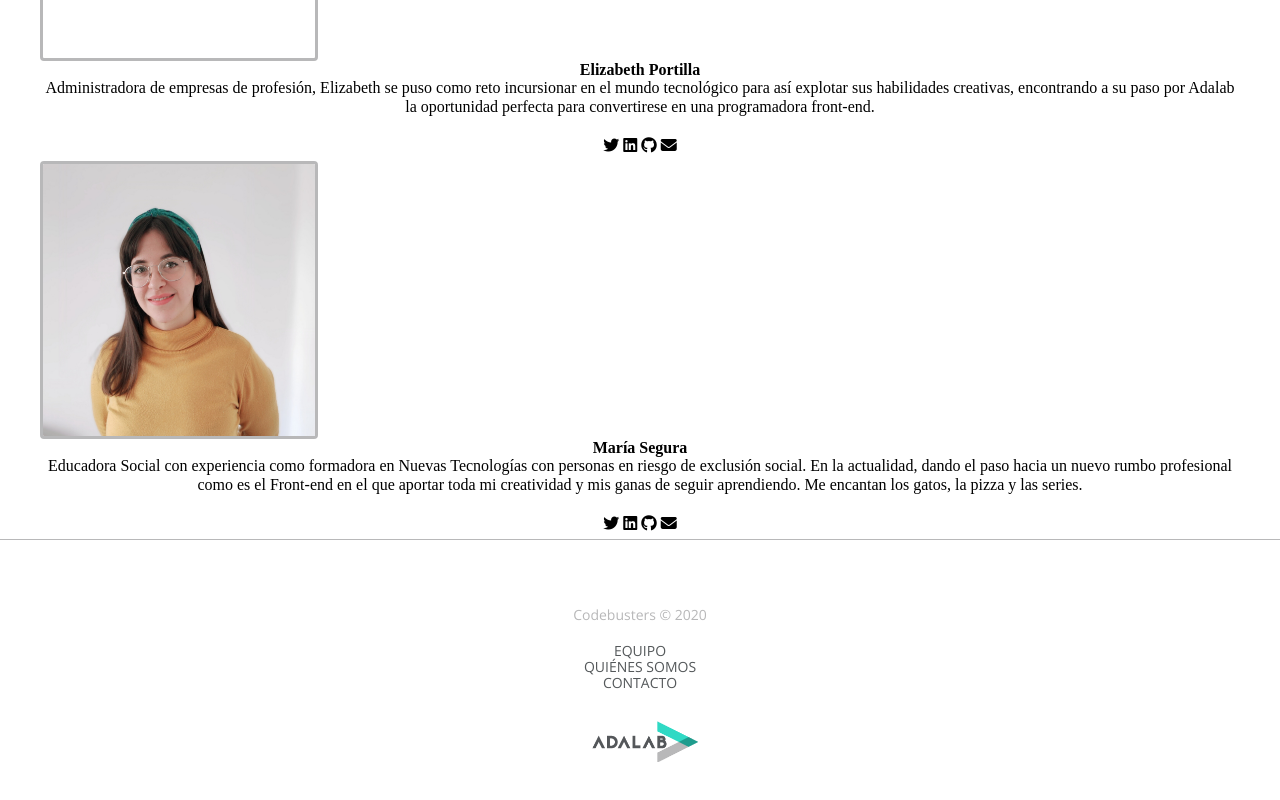
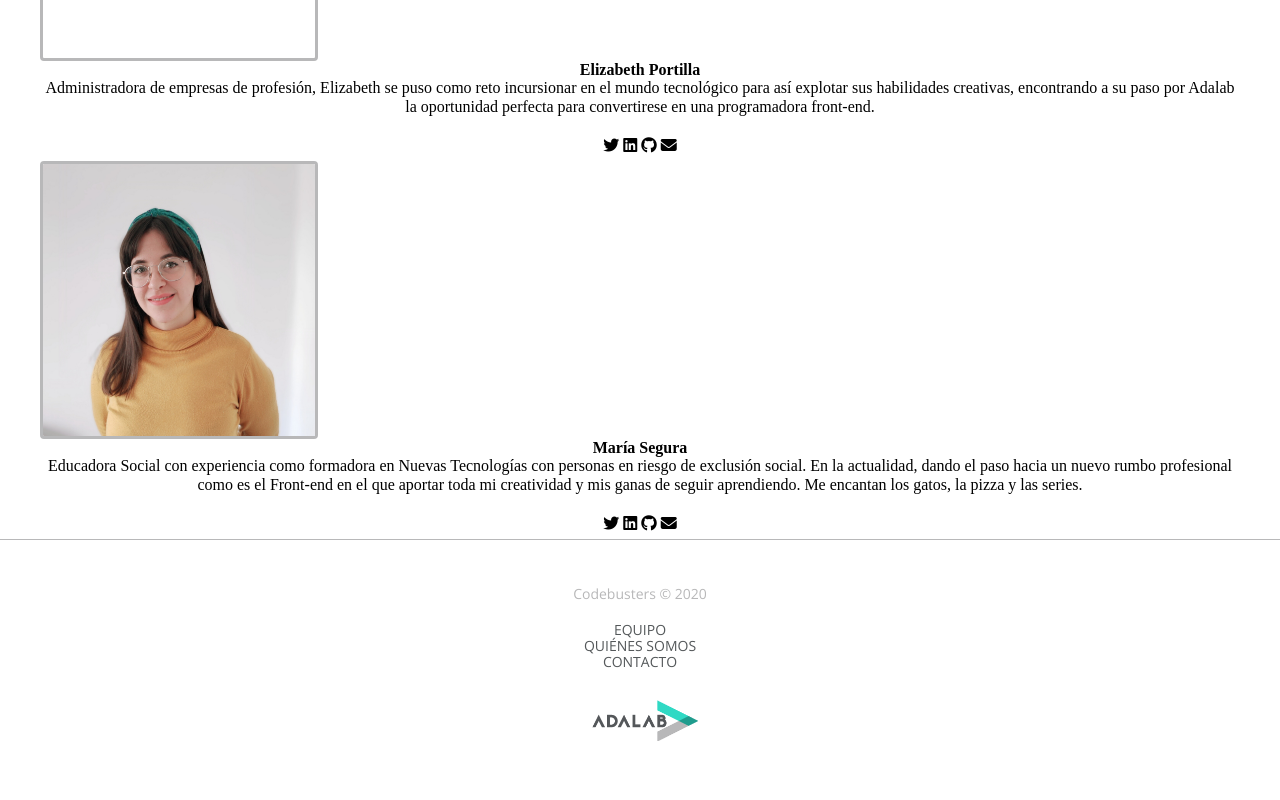
Before and after one commit to conchaasensio/project-promo-j-module-1-team-2, a website: page docs/index.html in a window 1280 px wide. Shown: the part 2575-3375 px from the top of the page. Drawn offline with nearby package versions, Linux system fonts and the light colour scheme; files that its build step writes are made by us from their sources.

Commit message:
Change footer styles

```diff
--- a/src/scss/main.scss
+++ b/src/scss/main.scss
@@ -310,18 +310,18 @@
   align-items: center;
   font-family: var(--primary-font);
   bottom: 0;
-  margin-top: 30px;
+  // margin-top: 30px;
   height: 250px;
 }
 
 .copyright {
   color: var(--light-grey);
-  margin-top: 30px;
-  margin-bottom: 20px;
 }
 
 .footer-nav {
   text-align: center;
+  padding-top: 20px;
+  padding-bottom: 30px;
 }
 
 .footer-nav a {
@@ -331,8 +331,7 @@
 .logo {
   width: 116px;
   height: 45px;
-  margin-top: 30px;
-  margin-bottom: 48px;
+  padding-bottom: 45px;
 }
 
 .logo img {
```
